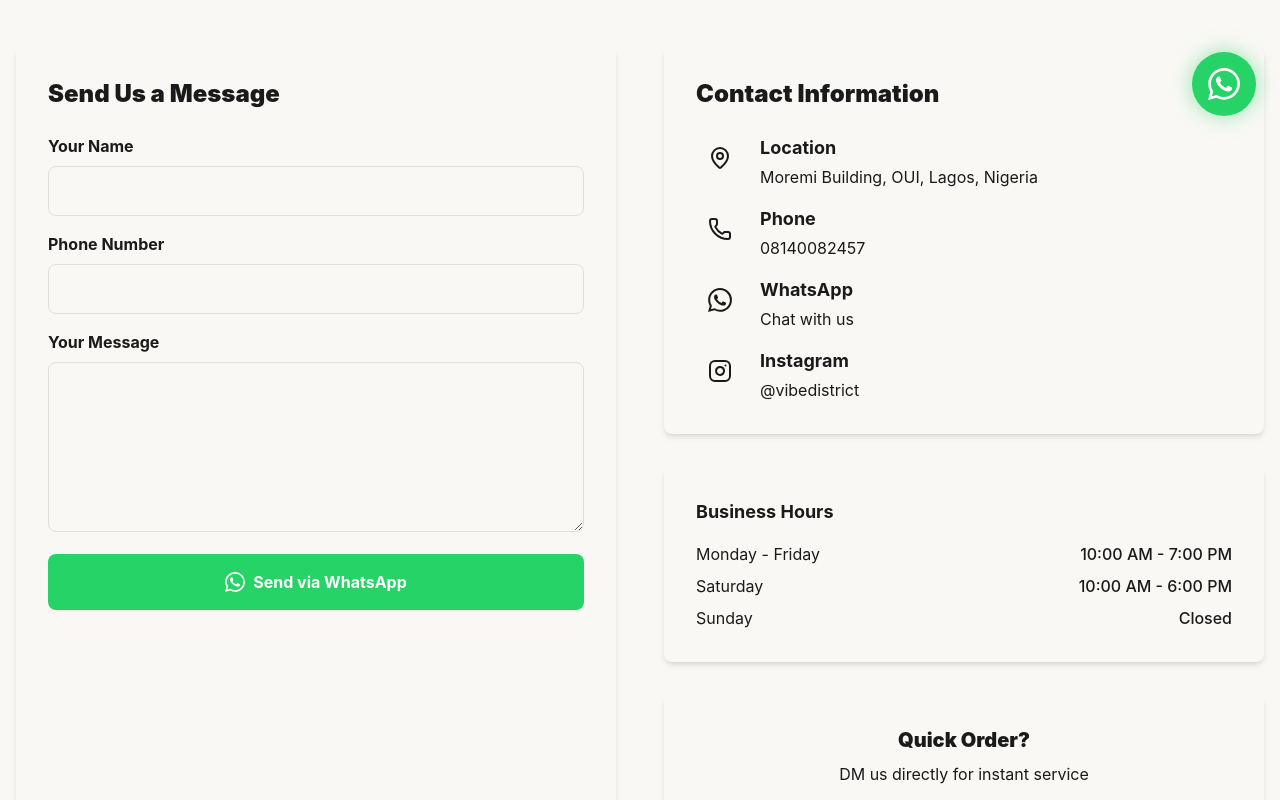
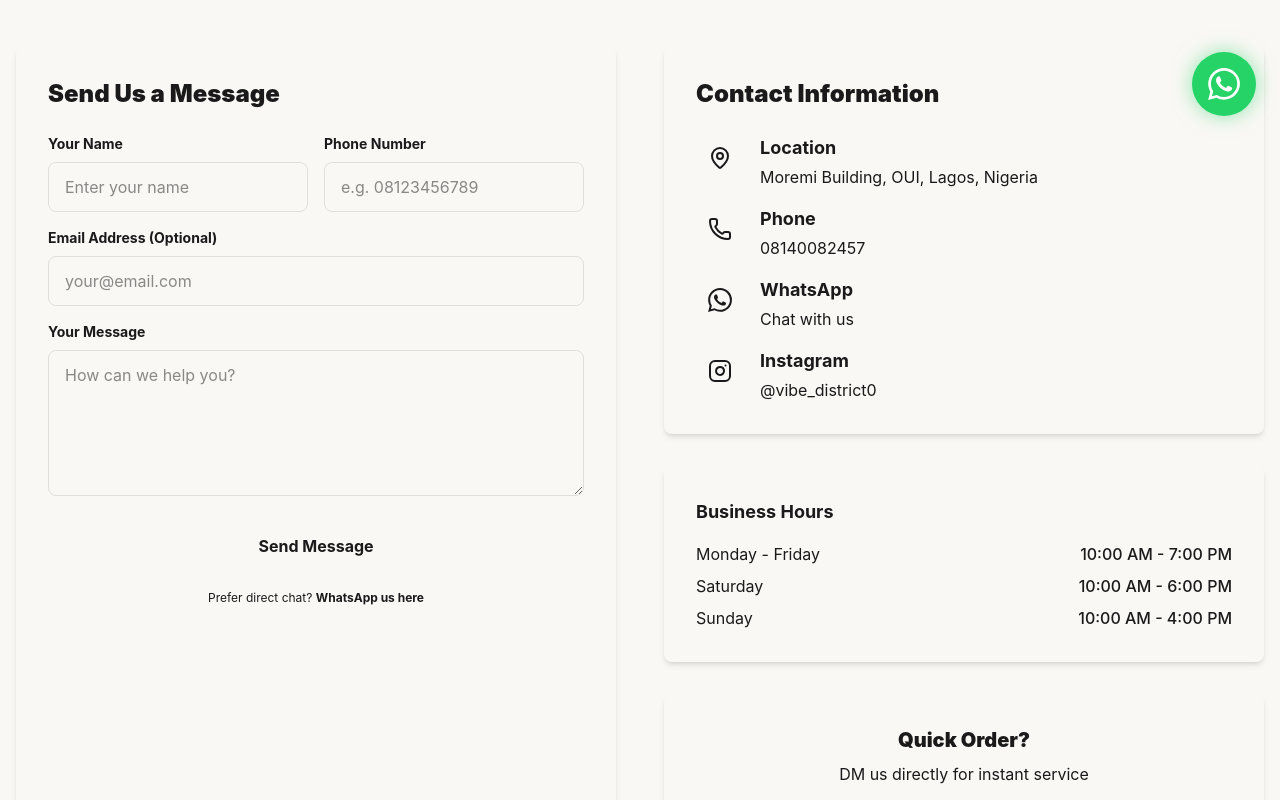
Before and after one commit to GoodnessFx/Vibe-District, a React (Vite) app: page /contact in a window 1280 px wide. Shown: the part 660-1460 px from the top of the page. Built offline with nearby package versions, Linux system fonts and the light colour scheme.

Commit message:
Update Instagram handle to @vibe_district0, update business hours, refresh About hero, expand Lookbook, and refactor Contact form

```diff
--- a/src/app/components/Layout.tsx
+++ b/src/app/components/Layout.tsx
@@ -140,7 +140,7 @@ export function Layout() {
               </p>
               <div className="flex gap-4">
                 <a
-                  href="https://instagram.com/vibedistrict"
+                  href="https://www.instagram.com/vibe_district0?igsh=MXE0YXR3NHlncGYzMQ=="
                   target="_blank"
                   rel="noopener noreferrer"
                   className="hover:text-accent transition-colors"
@@ -180,7 +180,7 @@ export function Layout() {
               <div className="space-y-2 text-primary-foreground/80">
                 <p>Moremi Building, OUI, Lagos</p>
                 <p>08140082457</p>
-                <p>@vibedistrict</p>
+                <p>@vibe_district0</p>
               </div>
             </div>
           </div>
--- a/src/app/data/products.ts
+++ b/src/app/data/products.ts
@@ -62,6 +62,7 @@ export const products: Product[] = [
     description: "Keep warm and stylish with our premium beanies. High-quality knit with various designs. Premium, affordable, and high-quality.",
     stock: 40,
     isNew: true,
+    isBestSeller: true,
   },
   {
     id: "finger-sleeves-1",
--- a/src/app/pages/About.tsx
+++ b/src/app/pages/About.tsx
@@ -6,12 +6,21 @@ export function About() {
   return (
     <div className="min-h-screen">
       {/* Hero */}
-      <section className="relative py-20 bg-gradient-to-br from-primary to-muted-foreground text-primary-foreground">
-        <div className="max-w-4xl mx-auto px-4 text-center">
+      <section className="relative py-24 md:py-32 flex items-center justify-center overflow-hidden bg-black text-white">
+        <div className="absolute inset-0 z-0">
+          <img
+            src="/image-1.png"
+            alt="About Vibe District"
+            className="w-full h-full object-cover opacity-60"
+          />
+          <div className="absolute inset-0 bg-gradient-to-b from-black/60 via-black/40 to-black/60"></div>
+        </div>
+
+        <div className="relative z-10 max-w-4xl mx-auto px-4 text-center">
           <motion.h1
             initial={{ opacity: 0, y: 30 }}
             animate={{ opacity: 1, y: 0 }}
-            className="text-5xl font-black mb-6"
+            className="text-6xl md:text-8xl font-black mb-6 tracking-tighter"
           >
             About <span className="text-accent">Vibe District</span>
           </motion.h1>
@@ -19,7 +28,7 @@ export function About() {
             initial={{ opacity: 0, y: 30 }}
             animate={{ opacity: 1, y: 0 }}
             transition={{ delay: 0.2 }}
-            className="text-xl text-primary-foreground/90"
+            className="text-xl md:text-2xl text-white/90 font-medium max-w-2xl mx-auto"
           >
             Premium streetwear caps and durags crafted for every vibe, every lifestyle.
           </motion.p>
@@ -167,7 +176,7 @@ export function About() {
           <h2 className="text-4xl font-black mb-4">Visit Us</h2>
           <p className="text-xl mb-2">Moremi Building, OUI, Lagos</p>
           <p className="text-primary-foreground/80 mb-6">
-            Open Monday - Saturday, 10am - 7pm
+            Open All Week, 10am - 7pm
           </p>
           <div className="flex flex-col sm:flex-row gap-4 justify-center">
             <a
--- a/src/app/pages/Contact.tsx
+++ b/src/app/pages/Contact.tsx
@@ -8,8 +8,11 @@ export function Contact() {
   const [formData, setFormData] = useState({
     name: "",
     phone: "",
+    email: "",
     message: "",
   });
+  const [isSubmitting, setIsSubmitting] = useState(false);
+  const [isSubmitted, setIsSubmitted] = useState(false);
 
   const handleChange = (
     e: React.ChangeEvent<HTMLInputElement | HTMLTextAreaElement>
@@ -17,14 +20,22 @@ export function Contact() {
     setFormData({ ...formData, [e.target.name]: e.target.value });
   };
 
-  const handleSubmit = (e: React.FormEvent) => {
+  const handleSubmit = async (e: React.FormEvent) => {
     e.preventDefault();
-    const message = encodeURIComponent(
-      `Hi Vibe District!\n\nName: ${formData.name}\nPhone: ${formData.phone}\n\nMessage:\n${formData.message}`
-    );
-    window.open(`https://wa.me/2348140082457?text=${message}`, "_blank");
-    toast.success("Redirecting to WhatsApp...");
-    setFormData({ name: "", phone: "", message: "" });
+    setIsSubmitting(true);
+
+    // Simulate form submission
+    // In a real app, this would send to a backend or email service
+    await new Promise((resolve) => setTimeout(resolve, 1500));
+
+    setIsSubmitting(false);
+    setIsSubmitted(true);
+    toast.success("Message sent successfully!");
+  };
+
+  const handleReset = () => {
+    setFormData({ name: "", phone: "", email: "", message: "" });
+    setIsSubmitted(false);
   };
 
   return (
@@ -64,48 +75,99 @@ export function Contact() {
           {/* Contact Form */}
           <div className="bg-card p-8 rounded-lg shadow-md">
             <h2 className="text-2xl font-black mb-6">Send Us a Message</h2>
+
+            {isSubmitted ? (
+              <motion.div
+                initial={{ opacity: 0, scale: 0.9 }}
+                animate={{ opacity: 1, scale: 1 }}
+                className="text-center py-12"
+              >
+                <div className="w-20 h-20 bg-accent text-primary rounded-full flex items-center justify-center mx-auto mb-6">
+                  <Mail className="w-10 h-10" />
+                </div>
+                <h3 className="text-2xl font-bold mb-2">Message Sent!</h3>
+                <p className="text-muted-foreground mb-8">
+                  Thank you for reaching out. We've received your message and will get back to you shortly.
+                </p>
+                <button
+                  onClick={handleReset}
+                  className="bg-primary text-primary-foreground px-8 py-3 rounded-lg font-bold hover:bg-accent hover:text-primary transition-colors"
+                >
+                  Send Another Message
+                </button>
+              </motion.div>
+            ) : (
               <form onSubmit={handleSubmit} className="space-y-4">
+                <div className="grid grid-cols-1 md:grid-cols-2 gap-4">
                   <div>
-                <label className="block font-bold mb-2">Your Name</label>
+                    <label className="block font-bold mb-2 text-sm">Your Name</label>
                     <input
                       type="text"
                       name="name"
                       value={formData.name}
                       onChange={handleChange}
-                  className="w-full bg-input-background px-4 py-3 rounded-lg border border-border"
+                      placeholder="Enter your name"
+                      className="w-full bg-input-background px-4 py-3 rounded-lg border border-border focus:border-accent outline-none transition-colors"
                       required
                     />
                   </div>
                   <div>
-                <label className="block font-bold mb-2">Phone Number</label>
+                    <label className="block font-bold mb-2 text-sm">Phone Number</label>
                     <input
                       type="tel"
                       name="phone"
                       value={formData.phone}
                       onChange={handleChange}
-                  className="w-full bg-input-background px-4 py-3 rounded-lg border border-border"
+                      placeholder="e.g. 08123456789"
+                      className="w-full bg-input-background px-4 py-3 rounded-lg border border-border focus:border-accent outline-none transition-colors"
                       required
                     />
                   </div>
+                </div>
                 <div>
-                <label className="block font-bold mb-2">Your Message</label>
+                  <label className="block font-bold mb-2 text-sm">Email Address (Optional)</label>
+                  <input
+                    type="email"
+                    name="email"
+                    value={formData.email}
+                    onChange={handleChange}
+                    placeholder="your@email.com"
+                    className="w-full bg-input-background px-4 py-3 rounded-lg border border-border focus:border-accent outline-none transition-colors"
+                  />
+                </div>
+                <div>
+                  <label className="block font-bold mb-2 text-sm">Your Message</label>
                   <textarea
                     name="message"
                     value={formData.message}
                     onChange={handleChange}
-                  className="w-full bg-input-background px-4 py-3 rounded-lg border border-border"
-                  rows={6}
+                    placeholder="How can we help you?"
+                    className="w-full bg-input-background px-4 py-3 rounded-lg border border-border focus:border-accent outline-none transition-colors"
+                    rows={5}
                     required
                   />
                 </div>
                 <button
                   type="submit"
-                className="w-full flex items-center justify-center gap-2 bg-[#25D366] text-white px-6 py-4 rounded-lg font-bold hover:scale-105 transition-transform"
+                  disabled={isSubmitting}
+                  className={`w-full flex items-center justify-center gap-2 bg-primary text-primary-foreground px-6 py-4 rounded-lg font-bold hover:bg-accent hover:text-primary transition-all ${
+                    isSubmitting ? "opacity-70 cursor-not-allowed" : "hover:scale-[1.02]"
+                  }`}
                 >
-                <WhatsAppIcon className="w-5 h-5" />
-                Send via WhatsApp
+                  {isSubmitting ? (
+                    <div className="flex items-center gap-2">
+                      <div className="w-5 h-5 border-2 border-current border-t-transparent rounded-full animate-spin"></div>
+                      Sending...
+                    </div>
+                  ) : (
+                    "Send Message"
+                  )}
                 </button>
+                <p className="text-xs text-center text-muted-foreground mt-4">
+                  Prefer direct chat? <a href="https://wa.me/2348140082457" target="_blank" rel="noopener noreferrer" className="text-accent hover:underline font-bold">WhatsApp us here</a>
+                </p>
               </form>
+            )}
           </div>
 
           {/* Contact Info */}
@@ -159,12 +221,12 @@ export function Contact() {
                   <div>
                     <h3 className="font-bold mb-1">Instagram</h3>
                     <a
-                      href="https://instagram.com/vibedistrict"
+                      href="https://www.instagram.com/vibe_district0?igsh=MXE0YXR3NHlncGYzMQ=="
                       target="_blank"
                       rel="noopener noreferrer"
                       className="text-accent hover:underline"
                     >
-                      @vibedistrict
+                      @vibe_district0
                     </a>
                   </div>
                 </div>
@@ -184,7 +246,7 @@ export function Contact() {
                 </div>
                 <div className="flex justify-between">
                   <span>Sunday</span>
-                  <span className="font-medium">Closed</span>
+                  <span className="font-medium">10:00 AM - 4:00 PM</span>
                 </div>
               </div>
             </div>
--- a/src/app/pages/Home.tsx
+++ b/src/app/pages/Home.tsx
@@ -183,10 +183,10 @@ export function Home() {
         <div className="text-center mb-12">
           <h2 className="text-4xl font-black mb-4">Follow The Vibe</h2>
           <p className="text-muted-foreground text-lg mb-4">
-            @vibedistrict on Instagram
+            @vibe_district0 on Instagram
           </p>
           <a
-            href="https://instagram.com/vibedistrict"
+            href="https://www.instagram.com/vibe_district0?igsh=MXE0YXR3NHlncGYzMQ=="
             target="_blank"
             rel="noopener noreferrer"
             className="inline-flex items-center gap-2 text-accent font-bold hover:underline"
--- a/src/app/pages/Lookbook.tsx
+++ b/src/app/pages/Lookbook.tsx
@@ -38,7 +38,25 @@ const lookbookImages = [
     id: 6,
     src: "/products/cap sky blue.jpeg",
     category: "snapback",
-    productId: "snapback-1",
+    productId: "cap-1",
+  },
+  {
+    id: 7,
+    src: "/products/Beanie army design 01.jpeg",
+    category: "lifestyle",
+    productId: "beanie-1",
+  },
+  {
+    id: 8,
+    src: "/products/Beanie grey cross.jpeg",
+    category: "lifestyle",
+    productId: "beanie-1",
+  },
+  {
+    id: 9,
+    src: "/products/cap blue green.jpeg",
+    category: "snapback",
+    productId: "cap-1",
   },
 ];
 
```
Lines whose indentation alone changed are shown as unchanged.
